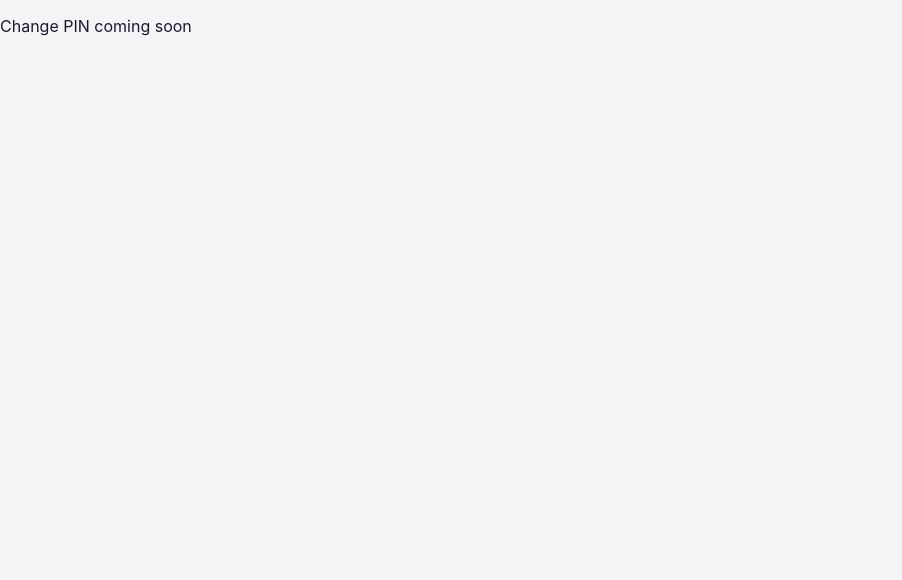
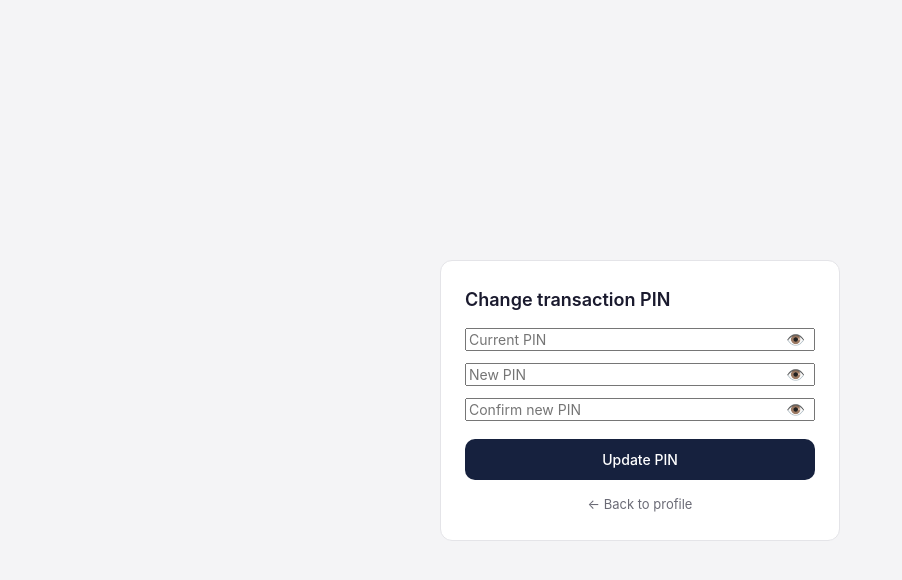
Before and after one commit to Houzsaad/vtu-mobile-platform, a React (Vite) app in the folder frontend/: page /change-pin in a window 1280 px wide. Shown: the top 580 px of the page, without its empty margins (0-902 px from the left). Built offline with nearby package versions, Linux system fonts and the light colour scheme.

Commit message:
Build Change of transaction PIN  UI/UX

```diff
--- a/frontend/src/App.jsx
+++ b/frontend/src/App.jsx
@@ -4,6 +4,7 @@ import Login from './components/Login';
 import Dashboard from './components/Dasboard';
 import Profile from './components/Profile';
 import ChangePassword from './components/ChangePassword';
+import ChangePin from './components/ChangePIN';
 
 function App() {
   return (
@@ -15,7 +16,7 @@ function App() {
       <Route path="/profile" element={<Profile />} />
 
       <Route path="/change-password" element={<ChangePassword />} />
-      <Route path="/change-pin" element={<p>Change PIN coming soon</p>} />
+      <Route path="/change-pin" element={<ChangePin />} />
 
     </Routes>
   );
--- /dev/null
+++ b/frontend/src/components/ChangePIN.jsx
@@ -0,0 +1,97 @@
+import { useState } from 'react';
+import { Link } from 'react-router-dom';
+import PasswordInput from './PasswordInput';
+import './ChangePassword.css';
+
+const BASE_URL = 'http://127.0.0.1:8000/api';
+
+export default function ChangePin() {
+  const [formData, setFormData] = useState({
+    current_pin: '', new_pin: '', confirm_new_pin: '',
+  });
+  const [errors, setErrors] = useState({});
+  const [success, setSuccess] = useState('');
+  const [loading, setLoading] = useState(false);
+
+  const handlePinChange = (e) => {
+    const digitsOnly = e.target.value.replace(/\D/g, '').slice(0, 4);
+    setFormData({ ...formData, [e.target.name]: digitsOnly });
+  };
+
+  const handleSubmit = async (e) => {
+    e.preventDefault();
+    setLoading(true);
+    setErrors({});
+    setSuccess('');
+    const token = localStorage.getItem('access_token');
+
+    try {
+      const response = await fetch(`${BASE_URL}/accounts/change-pin/`, {
+        method: 'POST',
+        headers: {
+          'Content-Type': 'application/json',
+          Authorization: `Bearer ${token}`,
+        },
+        body: JSON.stringify(formData),
+      });
+      const result = await response.json();
+      if (!response.ok) {
+        setErrors(result);
+        return;
+      }
+      setSuccess(result.message);
+      setFormData({ current_pin: '', new_pin: '', confirm_new_pin: '' });
+    } catch (err) {
+      setErrors({ detail: 'Something went wrong.' });
+    } finally {
+      setLoading(false);
+    }
+  };
+
+  return (
+    <div className="change-password-page">
+      <div className="change-password-card">
+        <p className="change-password-title">Change transaction PIN</p>
+        <form className="change-password-form" onSubmit={handleSubmit}>
+          <PasswordInput
+            name="current_pin"
+            placeholder="Current PIN"
+            value={formData.current_pin}
+            onChange={handlePinChange}
+            maxLength={4}
+          />
+          <PasswordInput
+            name="new_pin"
+            placeholder="New PIN"
+            value={formData.new_pin}
+            onChange={handlePinChange}
+            maxLength={4}
+          />
+          <PasswordInput
+            name="confirm_new_pin"
+            placeholder="Confirm new PIN"
+            value={formData.confirm_new_pin}
+            onChange={handlePinChange}
+            maxLength={4}
+          />
+          <button type="submit" className="change-password-submit" disabled={loading}>
+            {loading ? 'Updating...' : 'Update PIN'}
+          </button>
+        </form>
+
+        {success && <p className="change-password-success">{success}</p>}
+        {Object.keys(errors).length > 0 && (
+          <div className="change-password-errors">
+            {Object.entries(errors).map(([field, msg]) => (
+              <p key={field} className="change-password-error">
+                {Array.isArray(msg) ? msg.join(', ') : msg}
+              </p>
+            ))}
+          </div>
+        )}
+
+        <Link to="/profile" className="change-password-back">← Back to profile</Link>
+      </div>
+    </div>
+  );
+}
```
